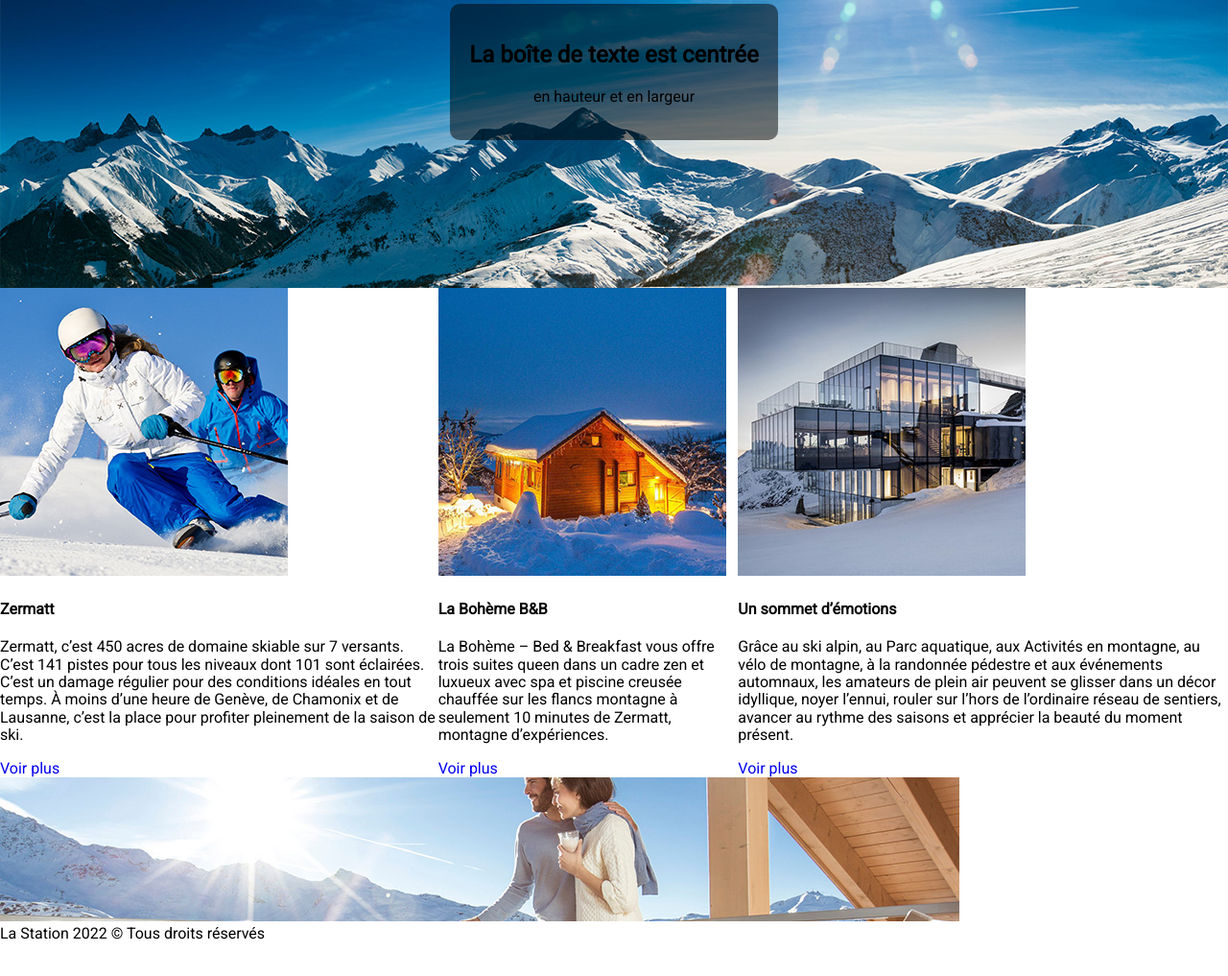
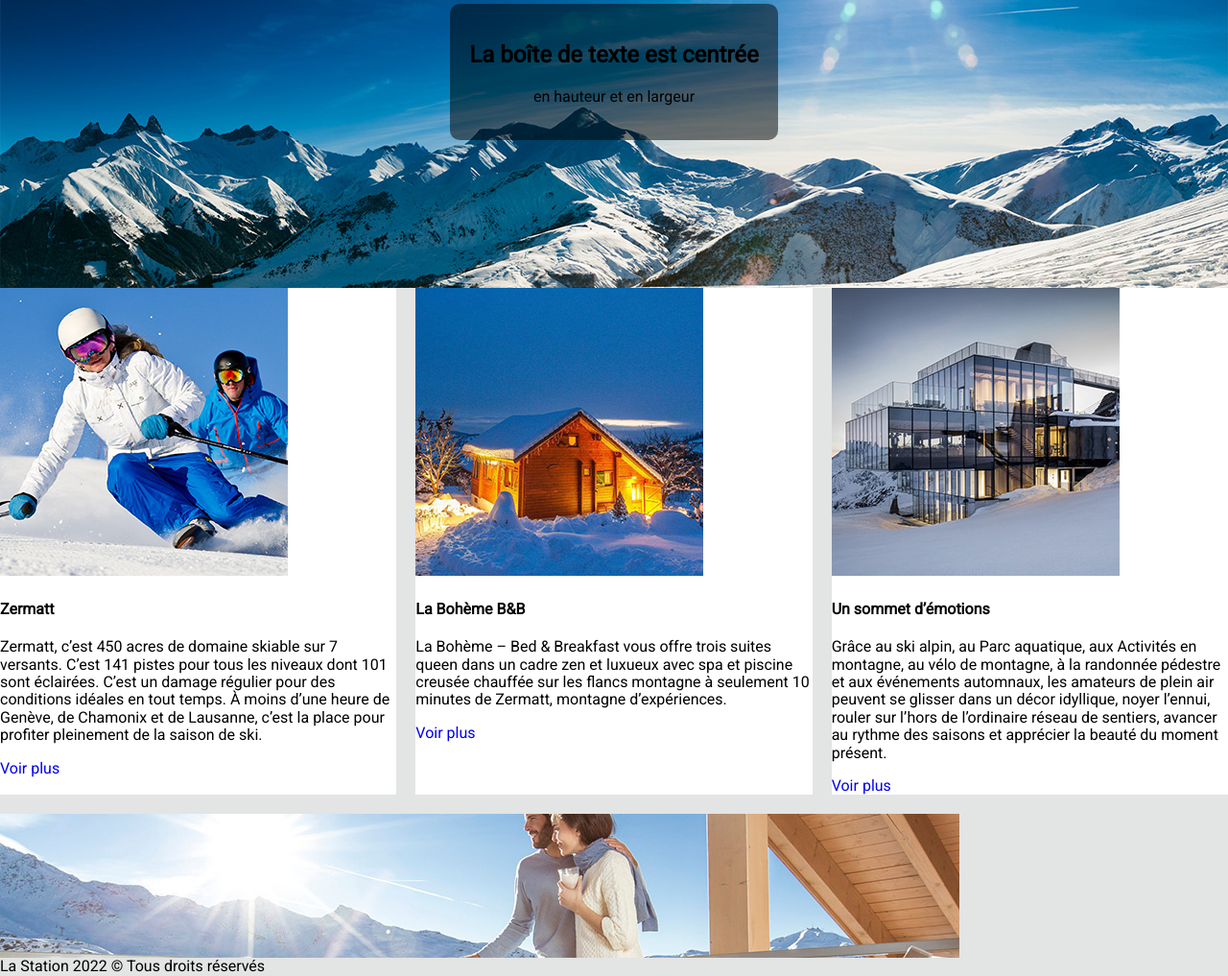
Before and after one commit to YevaVudz/semaine03, a plain HTML site: page index.html in a window 1280 px wide. Shown: the part 237-1254 px from the top of the page at 96% size. Before the commit the page ends 1220 px from the top, so only its background shows below. Drawn offline with Linux system fonts and the light colour scheme.

Commit message:
La Station modification 4

```diff
--- a/css/styles.css
+++ b/css/styles.css
@@ -1,6 +1,8 @@
 body{
     font-family: 'Dosis', sans-serif;
     font-family: 'Roboto', sans-serif;
+
+    background-color: #E3E4E4;
 }
 
 a{
@@ -63,7 +65,17 @@ header ul{
     border-radius: 10px;
 }
 
+article{
+    background-color: white;
+}
+
 .activités .wrapper{
-    display: flex;
-    flex-direction: row;
+    display: grid;
+    grid-template-columns: 1fr 1fr 1fr;
+
+    gap: 20px ;
 }
+
+.activités img{
+    grid-column: span 3;
+}
--- a/index.html
+++ b/index.html
@@ -73,17 +73,21 @@
         <div class="wrapper">
 
             <article>
+                <div class="activité">
 
                 <img src="images/ski@1x1.jpg" alt="ski">
 
                 <h4>Zermatt</h4>
 
-                <p>Zermatt, c’est 450 acres de domaine skiable sur 7 versants. C’est 141 pistes pour tous les niveaux dont 101 sont éclairées. C’est un damage régulier pour des conditions idéales en tout temps.
+                <p>
+                    Zermatt, c’est 450 acres de domaine skiable sur 7 versants. C’est 141 pistes pour tous les niveaux dont 101 sont éclairées. C’est un damage régulier pour des conditions idéales en tout temps.
 
-                À moins d’une heure de Genève, de Chamonix et de Lausanne, c’est la place pour profiter pleinement de la saison de ski.
+                    À moins d’une heure de Genève, de Chamonix et de Lausanne, c’est la place pour profiter pleinement de la saison de ski.
                 </p>
 
                 <a href="#">Voir plus</a>
+
+                </div>
             </article>
 
             <article>
@@ -116,10 +120,11 @@
 
 
 
-        </div>
+
 
         <img src="images/escapade.jpg" alt="photo">
 
+        </div>
     </section>
 
 </body>
```
